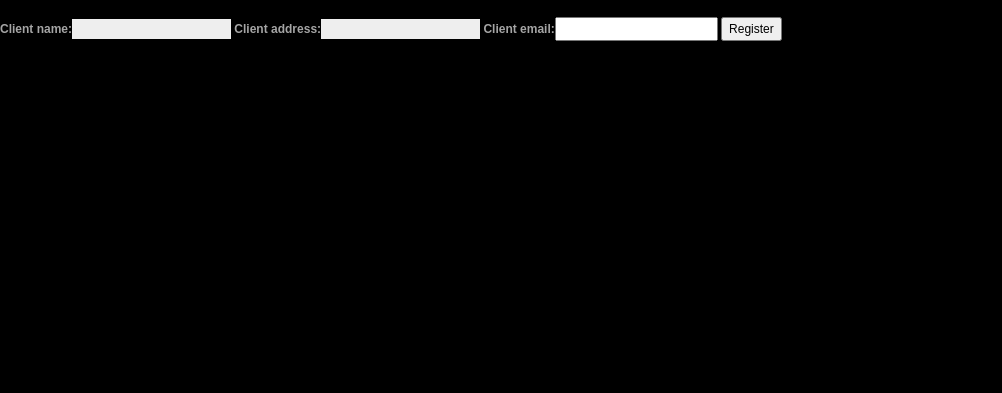
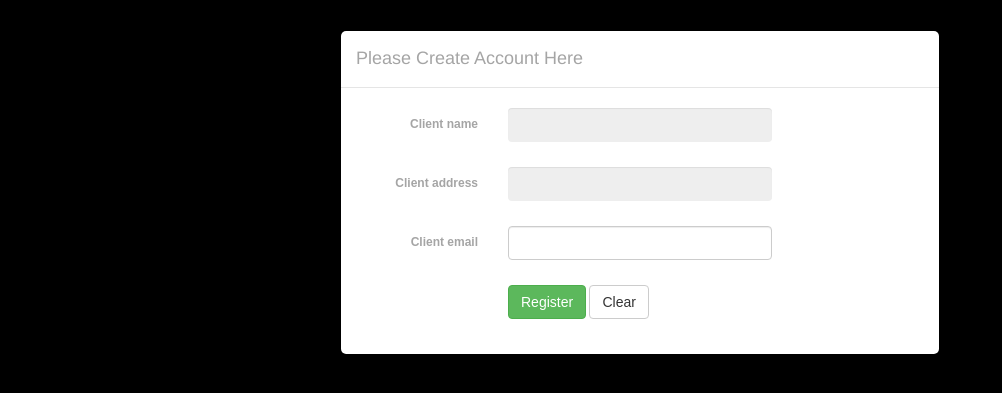
Before and after one commit to tugiss11/PhotoAlbum, a Django app: template gallery/templates/register.html in a window 1280 px wide. Shown: the top 393 px of the page, without its empty margins (0-1002 px from the left). Run offline with Django 3.2, Linux system fonts and the light colour scheme; the template is opened without the code that fills it: values that come from a table or form of the project are taken from there, others are empty; parts of the project's set-up code (start-up, migrations or seed data) failed here and were passed over.

Commit message:
fixed registration form and some redirections

```diff
--- a/gallery/templates/index.html
+++ b/gallery/templates/index.html
@@ -14,7 +14,7 @@
 <div class="smcq-main">
   <div style="text-align:center;font-size:6.0em;font-family: Oswald, sans-serif;"><span style="color:#fff;">Memory</span><span style="font-family: Oswald, sans-serif;color:#6e6;">Album</span></div>
   <br><br><br>
-  <p><center><a class="btn btn-default btn-lg" role="button" href="main" >Explore Right Now</a>
+  <p><center><a class="btn btn-default btn-lg" role="button" href="/main" >Explore Right Now</a>
   <!-- <a class="btn btn-default btn-lg" role="button" href="login">Sign In For More!</a> -->
 </div>
 
--- a/gallery/templates/register.html
+++ b/gallery/templates/register.html
@@ -1,3 +1,5 @@
+
+
 <!DOCTYPE html>
 <html lang="en">
   <head>
@@ -12,42 +14,61 @@
   </head>
   <body>
 
-  <form action="/register/" method="post">{% csrf_token %}
-    {{form}}
-    <input type="submit" value="Register"/>
-  </form>
 
-<!--<div class="modal-dialog">
+<div class="modal-dialog">
     <div class="modal-content">
       <div class="modal-header">
-        <h4 class="modal-title" id="myModalLabel">Please Register Here</h4>
+        <h4 class="modal-title" id="myModalLabel">Please Create Account Here</h4>
       </div>
 
       <div class="modal-body">
-        <form action="/register/" class="form-horizontal" method="post" role="form">{% csrf_token %}
+          <form class="form-horizontal" method="post" role="form"> {% csrf_token %}
+            {% for field in form %}
+      <fieldset class="form-group">
+          <label class="col-sm-3 control-label" for="id_{{ field.name }}">{{ field.label }}</label>
+            <div class="col-sm-6">
+              <input type="{{field.field.widget.input_type}}" class="form-control"
+                name="{{ field.name }}"
+                id="id_{{ field.name }}">
+        <p class="help-text">{{ field.help_text }} </p>
+       </div>
+      </fieldset>
+      {% endfor %}
+        <div class="form-group">
+          <div class="col-sm-offset-3 col-sm-6">
+              <input  class="btn btn-success" type="submit" value="Register"/>
+              <button type="reset" class="btn btn-default">Clear</button>
+
+        </div>
+      </div>
+</form>
+<!--        <form class="form-horizontal" method="post" role="form">{% csrf_token %}
+
           <div class="form-group">
-            <label for="username" class="col-sm-3 control-label">Username</label>
+            <label for="username" class="col-sm-3 control-label">Username:</label>
             <div class="col-sm-6">
-              <input type="text" value=""  name="username" class="form-control" id="username" placeholder="Enter your username...">
+               {{form.username}}
+
+
             </div>
           </div>
           <div class="form-group">
-            <label for="password" class="col-sm-3 control-label">Password</label>
+            <label for="password" class="col-sm-3 control-label">Password:</label>
             <div class="col-sm-6">
-              <input type="password" value="" name="password" class="form-control" id="password" placeholder="Enter your password...">
+              {{ form.password1 }}
             </div>
           </div>
-          <div class="form-group">
-            <label for="password" class="col-sm-3 control-label">Re-Password</label>
+           <div class="form-group">
+            <label for="password" class="col-sm-3 control-label">Repeat password:</label>
             <div class="col-sm-6">
-              <input type="password" value="" name="password" class="form-control" id="password" placeholder="Enter your password...">
+              {{ form.password2 }}
             </div>
           </div>
           <div class="form-group">
             <div class="col-sm-offset-3 col-sm-6">
-         	<input  class="btn btn-success" type="submit" value="Register"/>
+          <input  class="btn btn-success" type="submit" value="Register"/>
              <button type="reset" class="btn btn-default">Clear</button>
-             <a type="button" class="btn btn-danger pull-right" href="/login">Return Login</a>
+
             </div>
           </div>
         </form>
--- a/gallery/views.py
+++ b/gallery/views.py
@@ -174,7 +174,7 @@ def loggedin(request):
 
 def logout(request):
     auth.logout(request)
-    return render_to_response('logout.html')
+    return render_to_response('index.html')
 
 def invalid_login(request):
     return render_to_response('invalid.html')
@@ -194,7 +194,9 @@ def register(request):
 
 
 def newuser(request):
-    return render_to_response('newuser.html')
+    c = {}
+    c.update(csrf(request))
+    return render_to_response('login.html', c, context_instance=RequestContext(request))
 
 def orderAlbumView(request, album_id):
     if not request.user.is_authenticated():
```
